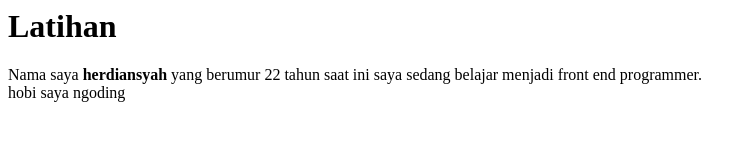
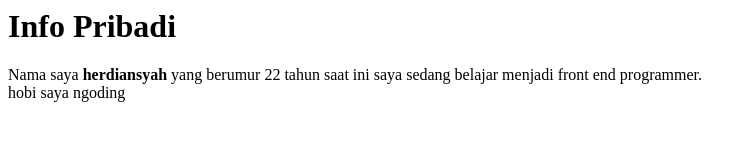
Before and after one commit to herdiiyan/latihan, a plain HTML site: page index.html in a window 1280 px wide. Shown: the whole page, without its empty margins (0-756 px from the left). Drawn offline with Linux system fonts and the light colour scheme.

Commit message:
Mengembalikan ke file semula

```diff
--- a/index.html
+++ b/index.html
@@ -6,7 +6,7 @@
     <title>Info Pribadi</title>
 </head>
 <body>
-    <h1>Latihan</h1>
+    <h1>Info Pribadi</h1>
     <p>Nama saya <b>herdiansyah</b> yang berumur 22 tahun saat ini saya sedang belajar menjadi front end programmer.<br/>
     hobi saya ngoding</p>
 </body>
```
